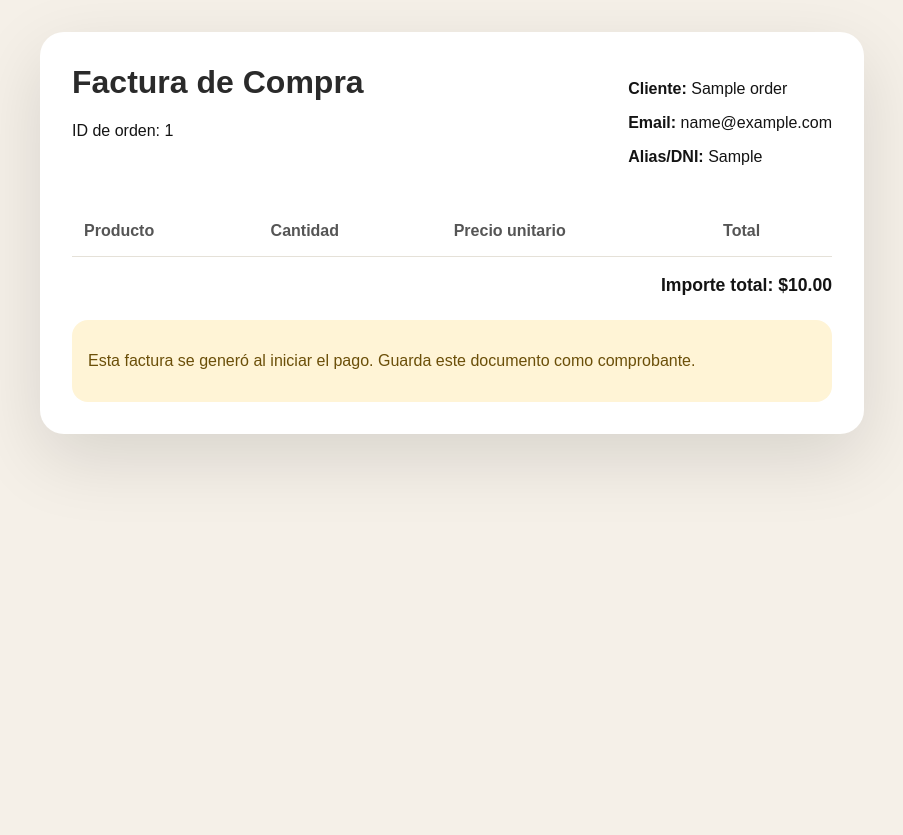
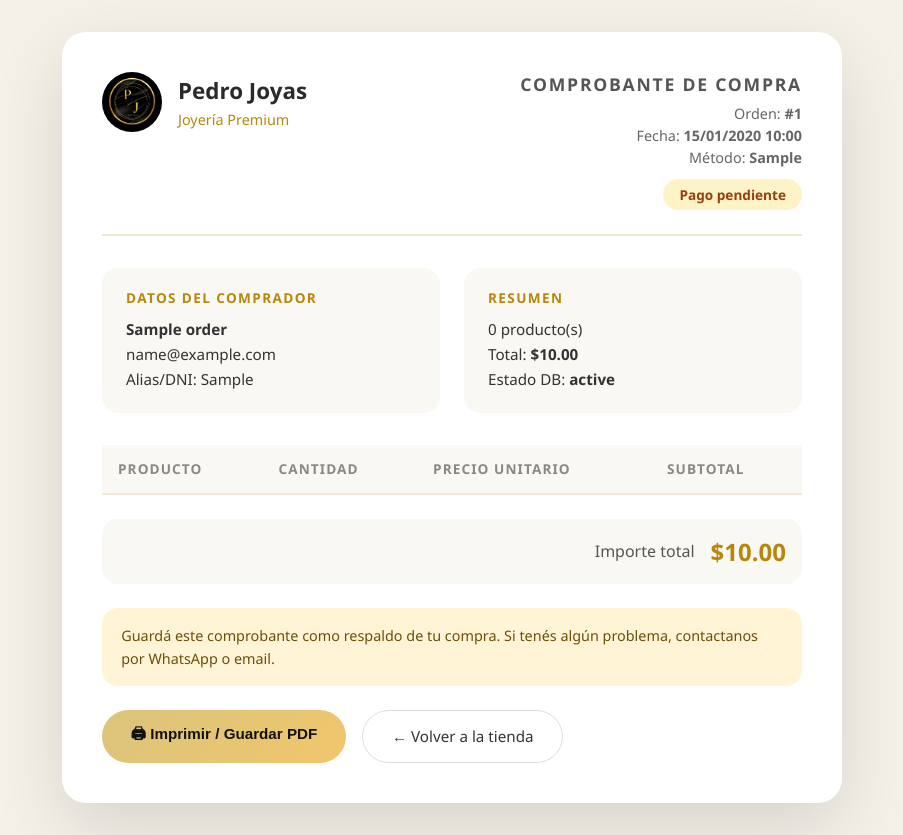
Before and after one commit to Agus-01/Pedro.joyas, a Flask app: page /factura/1 in a window 1280 px wide. Shown: the whole page, without its empty margins (188-1091 px from the left). Before the commit the page ends 466 px from the top, so only its background shows below. Run offline with Flask 3, Linux system fonts and the light colour scheme; tables that the repository leaves empty hold one stand-in row (values such as "Sample post"); lists and menus that the app fills with data are empty.

Commit message:
agrega imagenes y mejoras de diseño

```diff
--- a/app.py
+++ b/app.py
@@ -48,18 +48,20 @@ with app.app_context():
     db.create_all()
 
 
+DISCOUNT = 0.20
+
 products = [
-    {'id': 1, 'category': 'anillos', 'category_label': 'Anillos', 'name': 'Anillo TODO PASA', 'description': 'Anillo premium con grabado distintivo.', 'price': 45000.00, 'image': '/static/images/ring-todo-pasa.jpg'},
-    {'id': 2, 'category': 'anillos', 'category_label': 'Anillos', 'name': 'Anillo Oval', 'description': 'Anillo con diseño oval elegante.', 'price': 45000.00, 'image': '/static/images/ring-oval.jpg'},
-    {'id': 3, 'category': 'anillos', 'category_label': 'Anillos', 'name': 'Anillo Corona', 'description': 'Anillo con estilo clásico y superior.', 'price': 45000.00, 'image': '/static/images/ring-crown.jpg'},
-    {'id': 4, 'category': 'anillos', 'category_label': 'Anillos', 'name': 'Anillo Número 32', 'description': 'Anillo con diseño numerado de colección.', 'price': 45000.00, 'image': '/static/images/ring-32.jpg'},
-    {'id': 5, 'category': 'anillos', 'category_label': 'Anillos', 'name': 'Anillo Stone', 'description': 'Anillo con piedra roja vibrante.', 'price': 65.00, 'image': '/static/images/ring-redstone.jpg'},
-    {'id': 6, 'category': 'pulseras', 'category_label': 'Pulseras', 'name': 'Pulsera Dorada', 'description': 'Pulsera de estilo ancho y moderno.', 'price': 110000.00, 'image': '/static/images/pulsera-band.jpg'},
-    {'id': 7, 'category': 'pulseras', 'category_label': 'Pulseras', 'name': 'Pulsera Lux', 'description': 'Pulsera sólida con acabado premium.', 'price': 110000.00, 'image': '/static/images/pulsera-band2.jpg'},
-    {'id': 8, 'category': 'collares', 'category_label': 'Collares', 'name': 'Collar Trenza', 'description': 'Cadena trenzada con brillo dorado.', 'price': 120.00, 'image': '/static/images/necklace-1.jpg'},
-    {'id': 9, 'category': 'collares', 'category_label': 'Collares', 'name': 'Collar Clásico', 'description': 'Cadena clásica para uso diario.', 'price': 140.00, 'image': '/static/images/necklace-2.jpg'},
-    {'id': 10, 'category': 'combos', 'category_label': 'Combo', 'name': 'Combo Elegance', 'description': 'Set con cadena y pieza de lujo.', 'price': 220.00, 'image': '/static/images/combo-1.jpg'},
-    {'id': 11, 'category': 'combos', 'category_label': 'Combo', 'name': 'Combo Brillante', 'description': 'Set especial con diseño distintivo.', 'price': 245.00, 'image': '/static/images/combo-2.jpg'}
+    {'id': 1,  'category': 'anillos',  'category_label': 'Anillos',  'name': 'Anillo TODO PASA',   'description': 'Anillo premium con grabado distintivo.',        'price': round(45000.00 * (1 - DISCOUNT), 2), 'original_price': 45000.00,  'image': '/static/images/ring-todo-pasa.jpg'},
+    {'id': 2,  'category': 'anillos',  'category_label': 'Anillos',  'name': 'Anillo Oval',         'description': 'Anillo con diseño oval elegante.',              'price': round(45000.00 * (1 - DISCOUNT), 2), 'original_price': 45000.00,  'image': '/static/images/ring-oval.jpg'},
+    {'id': 3,  'category': 'anillos',  'category_label': 'Anillos',  'name': 'Anillo Corona',       'description': 'Anillo con estilo clásico y superior.',         'price': round(45000.00 * (1 - DISCOUNT), 2), 'original_price': 45000.00,  'image': '/static/images/ring-crown.jpg'},
+    {'id': 4,  'category': 'anillos',  'category_label': 'Anillos',  'name': 'Anillo Número 32',    'description': 'Anillo con diseño numerado de colección.',      'price': round(45000.00 * (1 - DISCOUNT), 2), 'original_price': 45000.00,  'image': '/static/images/ring-32.jpg'},
+    {'id': 5,  'category': 'anillos',  'category_label': 'Anillos',  'name': 'Anillo Stone',        'description': 'Anillo con piedra roja vibrante.',              'price': round(65.00    * (1 - DISCOUNT), 2), 'original_price': 65.00,     'image': '/static/images/ring-redstone.jpg'},
+    {'id': 6,  'category': 'pulseras', 'category_label': 'Pulseras', 'name': 'Pulsera Dorada',      'description': 'Pulsera de estilo ancho y moderno.',            'price': round(110000.00* (1 - DISCOUNT), 2), 'original_price': 110000.00, 'image': '/static/images/pulsera-band.jpg'},
+    {'id': 7,  'category': 'pulseras', 'category_label': 'Pulseras', 'name': 'Pulsera Lux',         'description': 'Pulsera sólida con acabado premium.',           'price': round(110000.00* (1 - DISCOUNT), 2), 'original_price': 110000.00, 'image': '/static/images/pulsera-band2.jpg'},
+    {'id': 8,  'category': 'collares', 'category_label': 'Collares', 'name': 'Collar Trenza',       'description': 'Cadena trenzada con brillo dorado.',            'price': round(120.00   * (1 - DISCOUNT), 2), 'original_price': 120.00,    'image': '/static/images/necklace-1.jpg'},
+    {'id': 9,  'category': 'collares', 'category_label': 'Collares', 'name': 'Collar Clásico',      'description': 'Cadena clásica para uso diario.',               'price': round(140.00   * (1 - DISCOUNT), 2), 'original_price': 140.00,    'image': '/static/images/necklace-2.jpg'},
+    {'id': 10, 'category': 'combos',   'category_label': 'Combo',    'name': 'Combo Elegance',      'description': 'Set con cadena y pieza de lujo.',               'price': round(220.00   * (1 - DISCOUNT), 2), 'original_price': 220.00,    'image': '/static/images/combo-1.jpg'},
+    {'id': 11, 'category': 'combos',   'category_label': 'Combo',    'name': 'Combo Brillante',     'description': 'Set especial con diseño distintivo.',           'price': round(245.00   * (1 - DISCOUNT), 2), 'original_price': 245.00,    'image': '/static/images/combo-2.jpg'},
 ]
 
 @app.route('/')
--- a/templates/invoice.html
+++ b/templates/invoice.html
@@ -3,39 +3,101 @@
 <head>
     <meta charset="UTF-8" />
     <meta name="viewport" content="width=device-width, initial-scale=1.0" />
-    <title>Factura de Compra</title>
+    <title>Factura – Pedro Joyas</title>
     <style>
-        body { font-family: Arial, sans-serif; margin: 0; padding: 2rem; background: #f5f0e8; color: #141414; }
-        .invoice { max-width: 760px; margin: 0 auto; background: #ffffff; padding: 2rem; border-radius: 24px; box-shadow: 0 24px 72px rgba(0,0,0,0.12); }
-        h1 { margin-top: 0; color: #2a2a2a; }
-        .header, .footer { display: flex; justify-content: space-between; flex-wrap: wrap; gap: 1rem; }
-        .invoice-items { width: 100%; border-collapse: collapse; margin-top: 1.5rem; }
-        .invoice-items th, .invoice-items td { padding: 1rem 0.75rem; border-bottom: 1px solid #e5e1d8; }
-        .invoice-items th { text-align: left; color: #555; }
-        .total { text-align: right; font-size: 1.1rem; font-weight: 700; }
-        .notice { margin-top: 1.5rem; padding: 1rem; background: #fff4d6; border-radius: 16px; color: #6b4f09; }
+        * { box-sizing: border-box; }
+        body { font-family: 'Segoe UI', Arial, sans-serif; margin: 0; padding: 2rem; background: #f5f0e8; color: #141414; }
+        .invoice { max-width: 780px; margin: 0 auto; background: #fff; padding: 2.5rem; border-radius: 24px; box-shadow: 0 24px 72px rgba(0,0,0,0.12); }
+
+        .invoice-header { display: flex; justify-content: space-between; align-items: flex-start; flex-wrap: wrap; gap: 1.5rem; margin-bottom: 2rem; padding-bottom: 1.5rem; border-bottom: 2px solid #f0e8d0; }
+        .brand { display: flex; align-items: center; gap: 1rem; }
+        .brand img { width: 60px; height: 60px; border-radius: 50%; object-fit: cover; }
+        .brand h1 { margin: 0; font-size: 1.4rem; color: #2a2a2a; }
+        .brand p { margin: 0.2rem 0 0; color: #b8860b; font-size: 0.9rem; }
+
+        .invoice-meta { text-align: right; }
+        .invoice-meta h2 { margin: 0 0 0.5rem; font-size: 1.1rem; color: #555; text-transform: uppercase; letter-spacing: 0.1em; }
+        .invoice-meta p { margin: 0.2rem 0; font-size: 0.9rem; color: #666; }
+
+        .status-badge { display: inline-block; padding: 0.4rem 1rem; border-radius: 999px; font-size: 0.85rem; font-weight: 700; margin-top: 0.5rem; }
+        .status-approved { background: #d1fae5; color: #065f46; }
+        .status-pending { background: #fef3c7; color: #92400e; }
+        .status-failure { background: #fee2e2; color: #991b1b; }
+
+        .buyer-section { display: grid; grid-template-columns: 1fr 1fr; gap: 1.5rem; margin-bottom: 2rem; }
+        .info-box { background: #faf8f3; border-radius: 16px; padding: 1.2rem 1.5rem; }
+        .info-box h3 { margin: 0 0 0.8rem; font-size: 0.85rem; text-transform: uppercase; letter-spacing: 0.1em; color: #b8860b; }
+        .info-box p { margin: 0.3rem 0; font-size: 0.95rem; color: #333; }
+
+        table { width: 100%; border-collapse: collapse; margin-bottom: 1.5rem; }
+        thead tr { background: #faf8f3; }
+        th { padding: 0.9rem 1rem; text-align: left; font-size: 0.85rem; text-transform: uppercase; letter-spacing: 0.08em; color: #888; border-bottom: 2px solid #f0e8d0; }
+        td { padding: 1rem; border-bottom: 1px solid #f0e8d0; font-size: 0.95rem; }
+        tbody tr:last-child td { border-bottom: none; }
+
+        .total-row { display: flex; justify-content: flex-end; align-items: center; gap: 1rem; padding: 1rem 1rem; background: #faf8f3; border-radius: 16px; margin-bottom: 1.5rem; }
+        .total-row span:first-child { color: #555; font-size: 1rem; }
+        .total-row span:last-child { font-size: 1.5rem; font-weight: 700; color: #b8860b; }
+
+        .notice { padding: 1rem 1.2rem; background: #fff4d6; border-radius: 16px; color: #6b4f09; font-size: 0.9rem; line-height: 1.6; margin-bottom: 1.5rem; }
+
+        .actions { display: flex; gap: 1rem; flex-wrap: wrap; }
+        .btn-print { padding: 0.85rem 1.8rem; border-radius: 999px; border: none; background: linear-gradient(135deg, #dac47d, #f1c66a); color: #111; font-weight: 700; cursor: pointer; font-size: 0.95rem; }
+        .btn-back { padding: 0.85rem 1.8rem; border-radius: 999px; border: 1px solid #ddd; background: #fff; color: #333; cursor: pointer; font-size: 0.95rem; text-decoration: none; display: inline-flex; align-items: center; }
+
+        @media (max-width: 600px) {
+            .buyer-section { grid-template-columns: 1fr; }
+            .invoice-header { flex-direction: column; }
+            .invoice-meta { text-align: left; }
+        }
+        @media print {
+            body { background: #fff; padding: 0; }
+            .actions { display: none; }
+            .invoice { box-shadow: none; border-radius: 0; }
+        }
     </style>
 </head>
 <body>
     <div class="invoice">
-        <div class="header">
-            <div>
-                <h1>Factura de Compra</h1>
-                <p>ID de orden: {{ order.id }}</p>
+        <div class="invoice-header">
+            <div class="brand">
+                <img src="/static/images/logo.png" alt="Pedro Joyas" />
+                <div>
+                    <h1>Pedro Joyas</h1>
+                    <p>Joyería Premium</p>
+                </div>
             </div>
-            <div>
-                <p><strong>Cliente:</strong> {{ order.buyer_name }}</p>
-                <p><strong>Email:</strong> {{ order.buyer_email }}</p>
-                <p><strong>Alias/DNI:</strong> {{ order.buyer_dni }}</p>
+            <div class="invoice-meta">
+                <h2>Comprobante de compra</h2>
+                <p>Orden: <strong>#{{ order.id }}</strong></p>
+                <p>Fecha: <strong>{{ order.created_at.strftime('%d/%m/%Y %H:%M') }}</strong></p>
+                <p>Método: <strong>{{ order.payment_method | capitalize }}</strong></p>
+                <span class="status-badge" id="status-badge">Verificando...</span>
             </div>
         </div>
-        <table class="invoice-items">
+
+        <div class="buyer-section">
+            <div class="info-box">
+                <h3>Datos del comprador</h3>
+                <p><strong>{{ order.buyer_name }}</strong></p>
+                <p>{{ order.buyer_email }}</p>
+                <p>Alias/DNI: {{ order.buyer_dni }}</p>
+            </div>
+            <div class="info-box">
+                <h3>Resumen</h3>
+                <p>{{ order.items | length }} producto(s)</p>
+                <p>Total: <strong>${{ '%.2f' | format(order.total) }}</strong></p>
+                <p>Estado DB: <strong>{{ order.payment_status }}</strong></p>
+            </div>
+        </div>
+
+        <table>
             <thead>
                 <tr>
                     <th>Producto</th>
                     <th>Cantidad</th>
                     <th>Precio unitario</th>
-                    <th>Total</th>
+                    <th>Subtotal</th>
                 </tr>
             </thead>
             <tbody>
@@ -49,10 +111,30 @@
                 {% endfor %}
             </tbody>
         </table>
-        <p class="total">Importe total: ${{ '%.2f' | format(order.total) }}</p>
+
+        <div class="total-row">
+            <span>Importe total</span>
+            <span>${{ '%.2f' | format(order.total) }}</span>
+        </div>
+
         <div class="notice">
-            <p>Esta factura se generó al iniciar el pago. Guarda este documento como comprobante.</p>
+            Guardá este comprobante como respaldo de tu compra. Si tenés algún problema, contactanos por WhatsApp o email.
+        </div>
+
+        <div class="actions">
+            <button class="btn-print" onclick="window.print()">🖨 Imprimir / Guardar PDF</button>
+            <a class="btn-back" href="/">← Volver a la tienda</a>
         </div>
     </div>
+
+    <script>
+        const params = new URLSearchParams(window.location.search);
+        const status = params.get('status') || params.get('collection_status') || 'pending';
+        const badge = document.getElementById('status-badge');
+        const labels = { approved: ['Pago aprobado ✓', 'status-approved'], pending: ['Pago pendiente', 'status-pending'], failure: ['Pago rechazado', 'status-failure'], rejected: ['Pago rechazado', 'status-failure'] };
+        const [text, cls] = labels[status] || labels['pending'];
+        badge.textContent = text;
+        badge.classList.add(cls);
+    </script>
 </body>
 </html>
```
Also changed, not shown: static/images/ejemplo de catalogo.jpeg (added).
